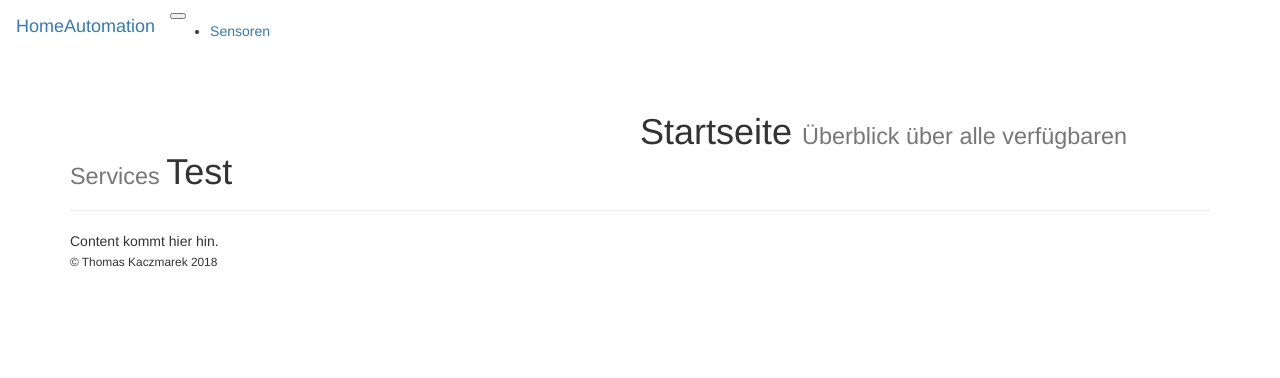
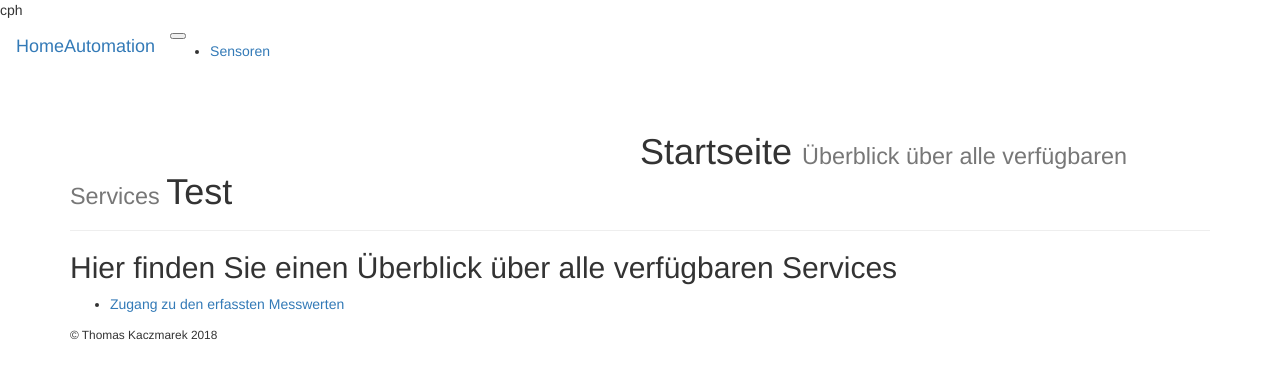
Before and after one commit to mulenatic/homeAutomation, a website: page app_client/index.html in a window 1280 px wide. Drawn offline with nearby package versions, Linux system fonts and the light colour scheme; some packages are replaced by stand-ins of ours; files that its build step writes are made by us from their sources.

Commit message:
Smaller changes.

```diff
--- a/app_client/home/home.view.html
+++ b/app_client/home/home.view.html
@@ -1,9 +1,14 @@
-<navigation></navigation>
+cph<navigation></navigation>
 <main role="main" class="container">
+
 
   <page-header content="vm.pageHeader"></page-header>
 
-  Content kommt hier hin.
+  <h2>Hier finden Sie einen Überblick über alle verfügbaren Services</h2>
+
+  <ul>
+    <li><a class="nav-link" href="/measurementOverview">Zugang zu den erfassten Messwerten</a></li>
+  </ul>
 
   <footer-generic></footer-generic>
 
--- a/app_client/index.html
+++ b/app_client/index.html
@@ -1,7 +1,7 @@
 <!doctype html>
 <html ng-app="homeAutomationApp">
   <head>
-    <meta name="viewport" content="width=device-width, initial-scale=1, shrink-to-fit=no">
+    <meta name="viewport" content="width=device-width, initial-scale=1, shrink-to-fit=no, charset=utf-8">
     <title>Home Automation</title>
     <link rel="stylesheet" href="bootstrap/dist/css/bootstrap.min.css">
     <base href="/">
```
Also changed, not shown: 1 other file.
